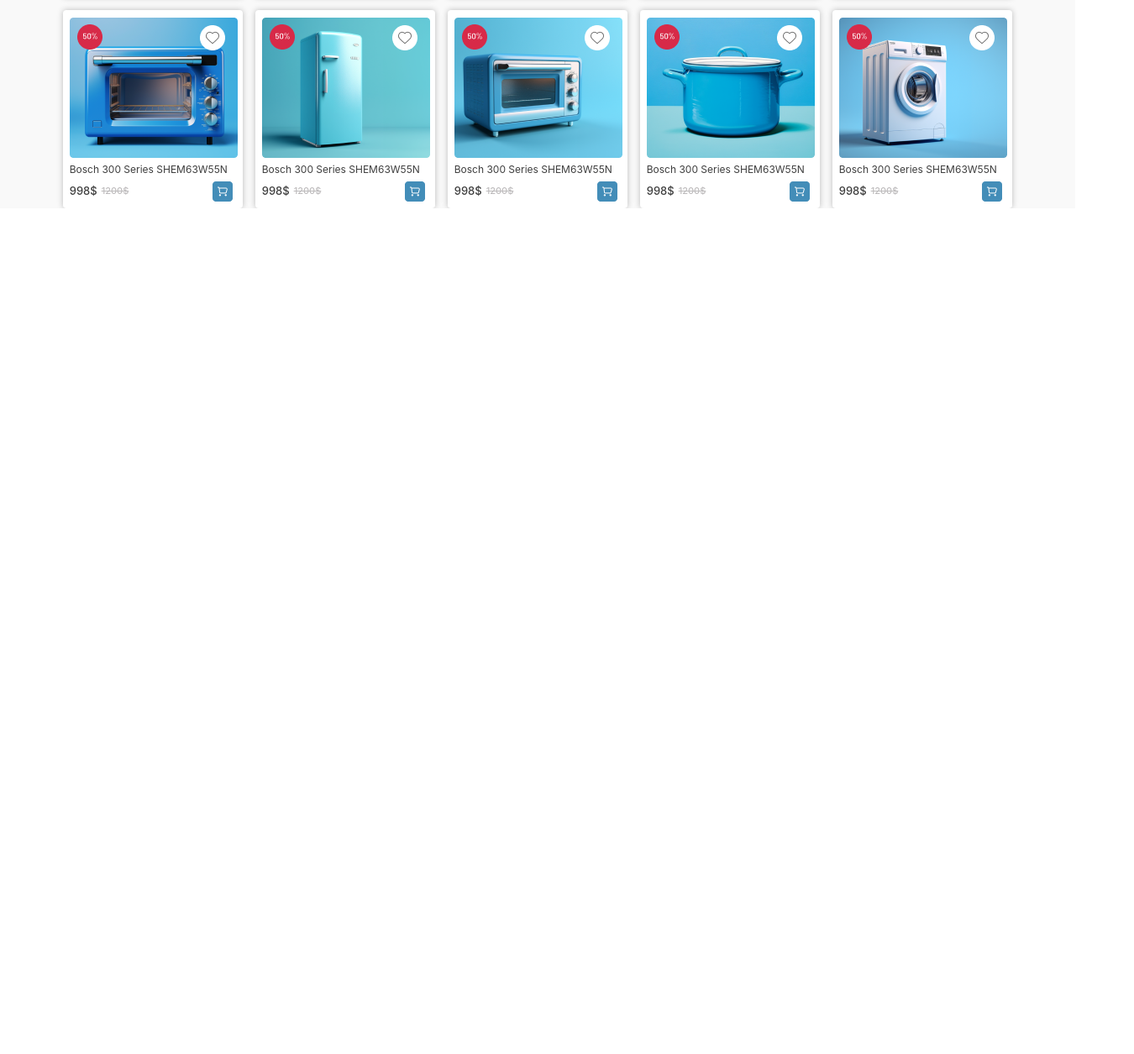
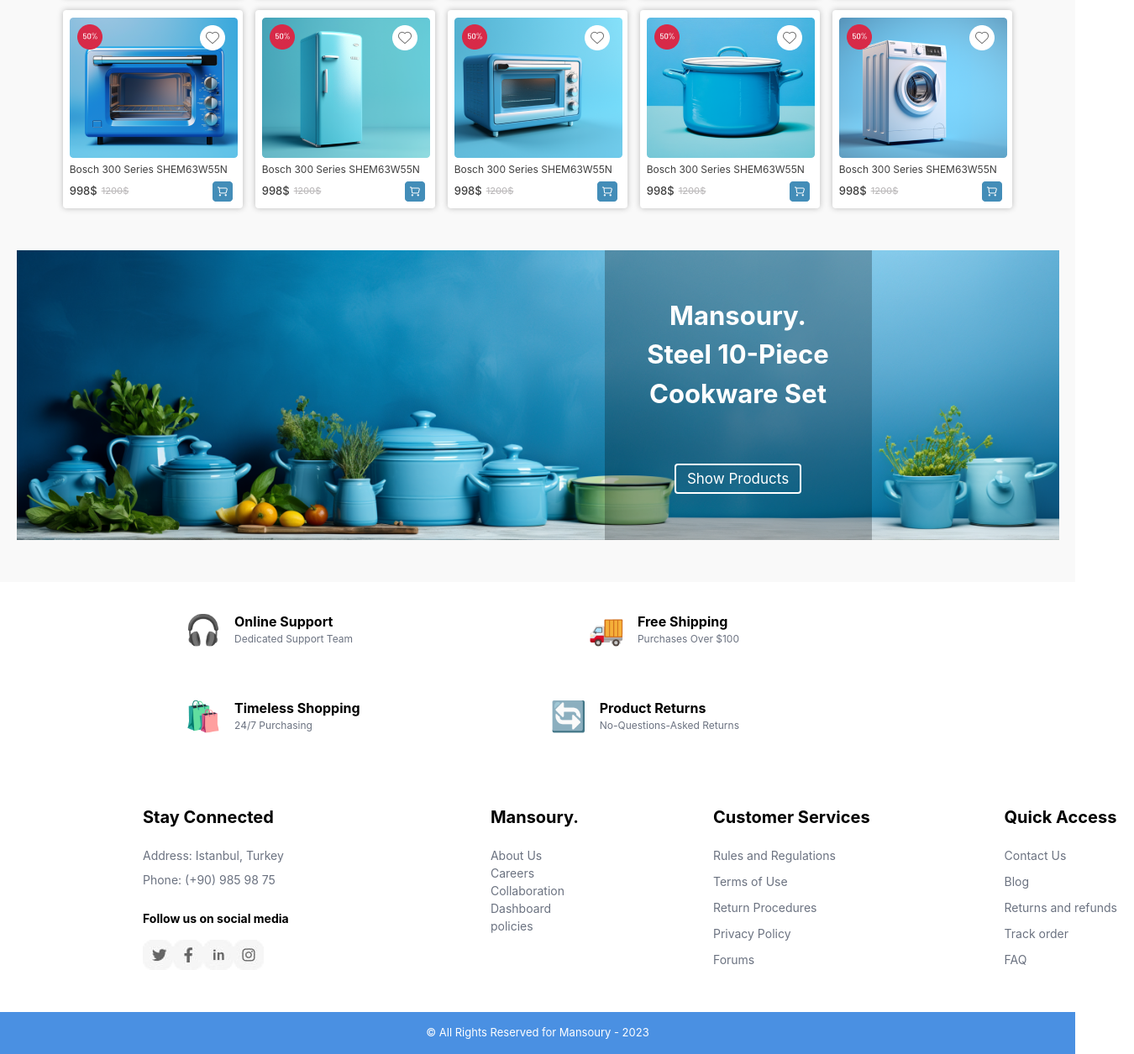
Before and after one commit to zargulak11-hash/branch-home-work, a website: page index.html in a window 1280 px wide. Shown: the part 2402-3657 px from the top of the page at 84% size, 1350 px wide, since content can reach past the window. Before the commit the page ends 2650 px from the top, so only its background shows below. Drawn offline with nearby package versions, Linux system fonts and the light colour scheme; files that its build step writes are made by us from their sources.

Commit message:
commit10

```diff
--- a/index.html
+++ b/index.html
@@ -138,7 +138,7 @@
             </div>
         </div>
         <div class="bg-[url(/images/image4.png)] rounded-[8px] col-span-1.5  lg:w-[588px] lg:h-[345px] md:w-[270px] h-[152px] bg-center bg-cover w-[296px]">
-            <div class="bg-[#00000026] lg:w-[272px] lg:h-[93px] w-[150px] h-[42px] rounded-tl-[8px] mt-[60px] md:ml-[120px] ml-[145px] flex flex-col justify-center rounded-bl-[8px] lg:mt-[130px] lg:ml-[31px] pl-[10px]">
+            <div class="bg-[#00000026] lg:w-[272px] lg:h-[93px] w-[150px] h-[42px] rounded-tl-[8px] mt-[60px] md:ml-[120px] ml-[145px] flex flex-col justify-center rounded-bl-[8px] lg:mt-[130px] lg:ml-[315px] pl-[10px]">
                 <p class="text-[#F6F6F6]  lg:text-[14px] text-[7px]">30% OFF</p>
                 <h3 class="text-[white] font-bold lg:text-[20px] text-[10px]">Cool and High-Quality Refrigerators and Freezerst</h3>
             </div>
@@ -277,7 +277,97 @@
         </div>
     </div>
     </section>
-</section>
+    <section class="max-w-[1200px] m-auto mt-[50px] justify-center flex flex-col items-center">
+        <div class="bg-[url('/images/image6.png')] h-[345px] lg:w-[1241px] w-[100%] md:w-[600px] bg-cover bg-no-repeat bg-center">
+            <div class="w-[318px] h-[345px] bg-[#00000040] flex flex-col justify-center items-center ml-[25px] md:ml-[230px] lg:ml-[700px]">
+                <h1 class="lg:text-[31px] md:text-[31px] font-bold text-[white] text-[20px] lg:w-[230px] md:w-[230px] w-[150px] text-center">Mansoury. Steel 10-Piece Cookware Set</h1>
+                <button class="border-[2px] border-[white] mt-[60px] w-[151px] h-[36px] bg-[#ffffff00] rounded-[4px] text-[white] text-[17px]">Show Products</button>
+            </div>
+        </div>
+    </section>
+
+<footer class="w-full bg-[#ffffff] font-sans mt-[50px]">
+  <div class="max-w-[1200px] flex m-auto lg:justify-between flex-col md:flex-row md:flex-wrap md:w-[700px] md:mx-[200px]  lg:flex-row md:gap-[50px] px-[20px] py-[30px]
+              gap-[25px] ">
+    <div class="flex items-center gap-[15px] pb-[15px] md:pb-0">
+      <div class="text-[35px] text-[#9ca3af]">🎧</div>
+      <div>
+        <h4 class="font-bold text-[16px] text-black">Online Support</h4>
+        <p class="text-[12px] text-[#6b7280]">Dedicated Support Team</p>
+      </div>
+    </div>
+    <div class="flex items-center gap-[15px] pb-[15px] md:pb-0">
+      <div class="text-[35px] text-[#9ca3af]">🚚</div>
+      <div>
+        <h4 class="font-bold text-[16px] text-black">Free Shipping</h4>
+        <p class="text-[12px] text-[#6b7280]">Purchases Over $100</p>
+      </div>
+    </div>
+    <div class="flex items-center gap-[15px] pb-[15px] md:pb-0">
+      <div class="text-[35px] text-[#9ca3af]">🛍️</div>
+      <div>
+        <h4 class="font-bold text-[16px] text-black">Timeless Shopping</h4>
+        <p class="text-[12px] text-[#6b7280]">24/7 Purchasing</p>
+      </div>
+    </div>
+    <div class="flex items-center gap-[15px]">
+      <div class="text-[35px] text-[#9ca3af]">🔄</div>
+      <div>
+        <h4 class="font-bold text-[16px] text-black">Product Returns</h4>
+        <p class="text-[12px] text-[#6b7280]">No-Questions-Asked Returns</p>
+      </div>
+    </div>
+  </div>
+  <div class=" flex flex-col lg:flex-row md:flex-row m-auto px-[20px] lg:justify-between ml-[40px] justify-center md:flex-wrap md:mx-[200px] md:gap-[80px] lg:w-[1200px] lg:ml-[150px]  py-[50px]">
+    <div class="  pb-[25px]  md:pb-0">
+      <h3 class="font-bold text-[20px] text-black mb-[20px]">Stay Connected</h3>
+      <p class="text-[14px] text-[#6b7280] mb-[8px]">Address: Istanbul, Turkey</p>
+      <p class="text-[14px] text-[#6b7280] mb-[25px]">Phone: (+90) 985 98 75</p>
+      <h4 class="font-bold text-[14px] text-black mb-[15px]">Follow us on social media</h4>
+      <div class="flex gap-[15px] text-[18px] text-[#6b7280]">
+        <img src="./images/photo_2026-04-21_14-00-56.jpg" alt="">
+      </div>
+    </div>
+    <div class=" pb-[25px]  md:pb-0">
+      <h3 class="font-bold text-[20px] text-black mb-[20px]">Mansoury.</h3>
+      <ul class="text-[14px] text-[#6b7280]">
+        <li>About Us</li>
+        <li>Careers</li>
+        <li>Collaboration</li>
+        <li>Dashboard</li>
+        <li>policies</li>
+      </ul>
+    </div>
+    <div class=" pb-[25px]  md:pb-0">
+      <h3 class="font-bold text-[20px] text-black mb-[20px]">Customer Services</h3>
+      <ul class="text-[14px] text-[#6b7280] space-y-[10px]">
+        <li>Rules and Regulations</li>
+        <li>Terms of Use</li>
+        <li>Return Procedures</li>
+        <li>Privacy Policy</li>
+        <li>Forums</li>
+      </ul>
+    </div>
+    <div>
+      <h3 class="font-bold text-[20px] text-black mb-[20px]">Quick Access</h3>
+      <ul class="text-[14px] text-[#6b7280] space-y-[10px]">
+        <li>Contact Us</li>
+        <li>Blog</li>
+        <li>Returns and refunds</li>
+        <li>Track order</li>
+        <li>FAQ</li>
+      </ul>
+    </div>
+  </div>
+  <div class="w-full bg-[#4A90E2] py-[15px] text-center text-white text-[13px]">
+    © All Rights Reserved for Mansoury - 2023
+  </div>
+
+</footer>
+
+
+
+
     </main>
 </body>
 
```
Also changed, not shown: images/image6.png (renamed from images/img (8).png), images/photo_2026-04-21_14-00-56.jpg (added).
